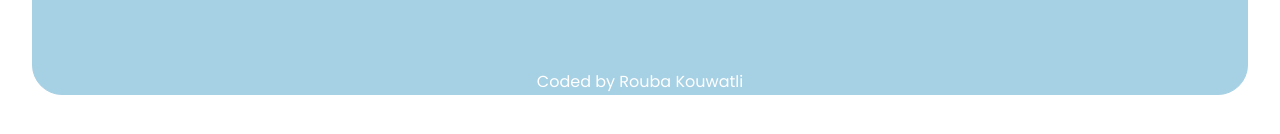
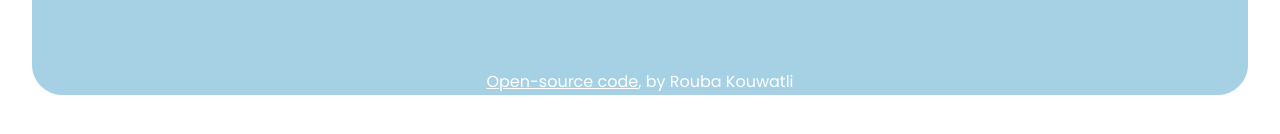
Before and after one commit to Roubako/my-first-github, a plain HTML site: page index.html in a window 1280 px wide. Shown: the part 580-714 px from the top of the page. Drawn offline with nearby package versions, Linux system fonts and the light colour scheme; no server answers.

Commit message:
Added link to GitHub

```diff
--- a/index.html
+++ b/index.html
@@ -135,7 +135,11 @@
           </div>
         </div>
       </div>
-      <footer>Coded by Rouba Kouwatli</footer>
+      <footer>
+        <a href="https://github.com/Roubako/my-first-github" target="_blank"
+          >Open-source code</a
+        >, by Rouba Kouwatli
+      </footer>
     </div>
     <script src="script/app.js"></script>
   </body>
```
